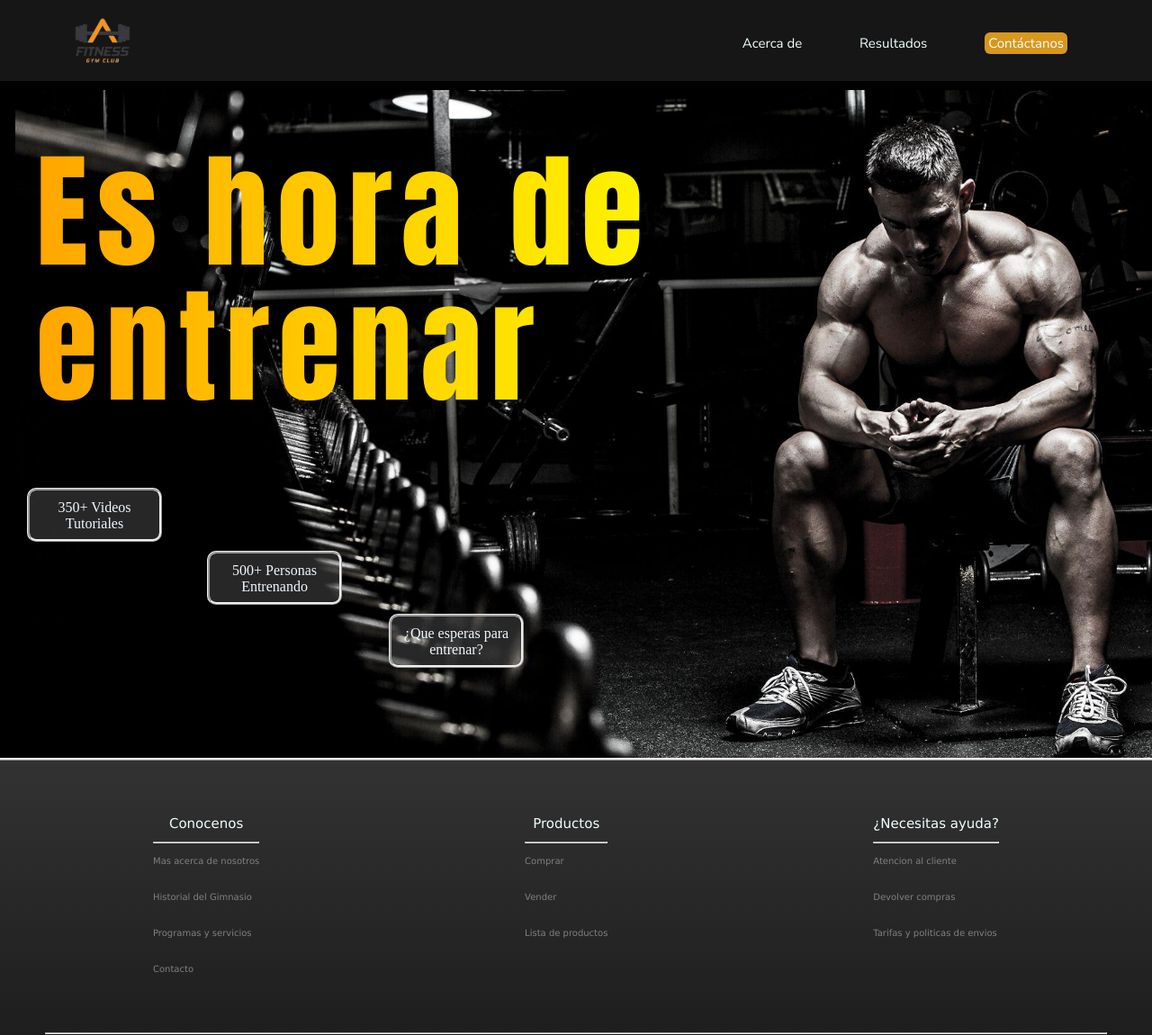
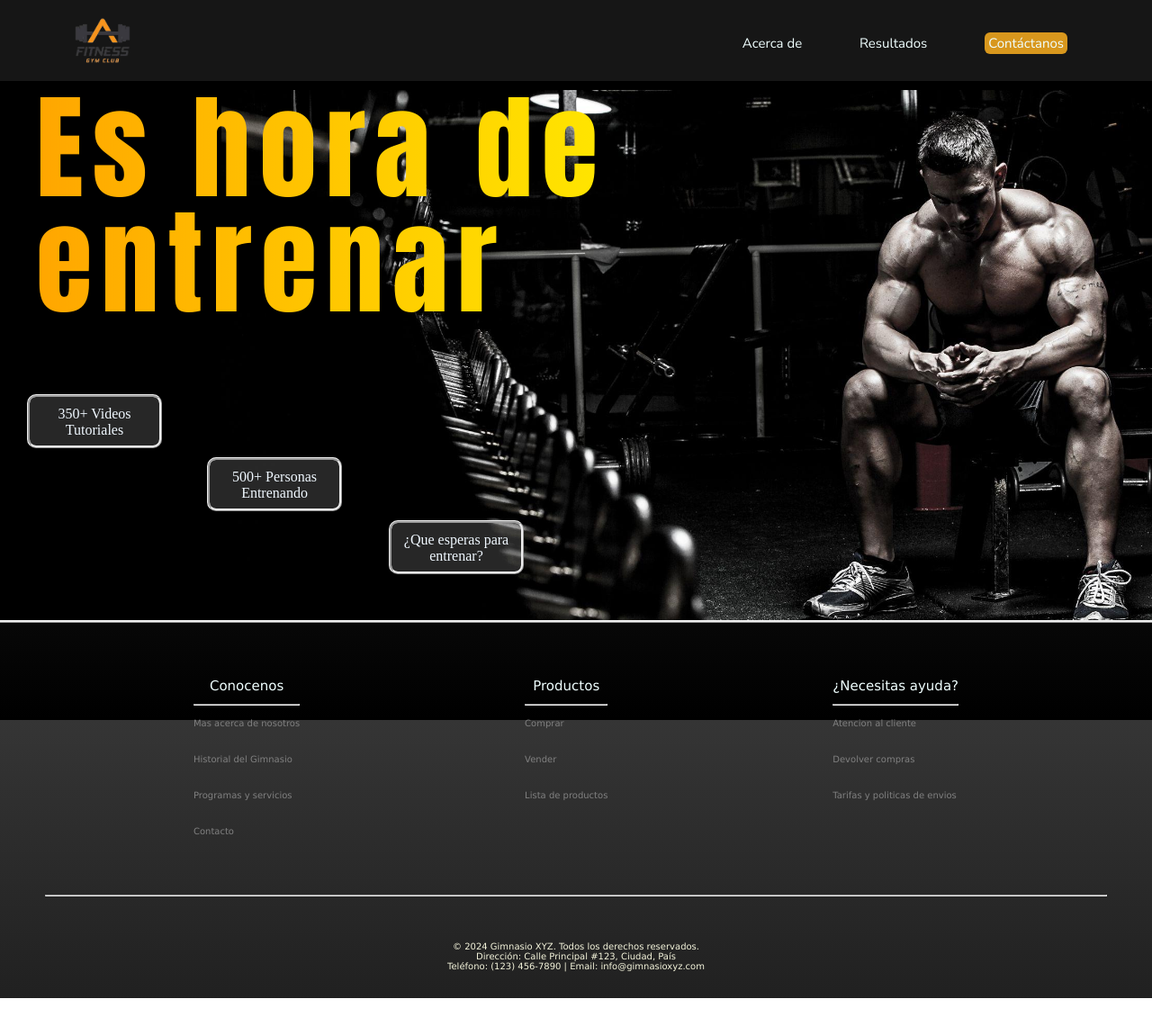
Before and after one commit to MohrCA/WorkGym.github.io, a plain HTML site: page index.html in a window 1280 px wide. Shown: the top 1150 px of the page at 90% size. After the commit the page ends 1109 px from the top, so only its background shows below. Drawn offline with Linux system fonts and the light colour scheme.

Commit message:
Ajuste pag. principal

```diff
--- a/index.html
+++ b/index.html
@@ -39,7 +39,7 @@
         <div class="contenedor">
             <p class="letraSection">Es hora de entrenar</p><br>
         </div>
-        <div>
+        <div class="contPrincipal">
             <div class="contenedor2">
                 <p>350+ Videos Tutoriales</p>
 
--- a/style/style.css
+++ b/style/style.css
@@ -91,7 +91,7 @@ section {
     overflow: hidden;
     width: 100%;
     padding-top: 50px;
-    padding-bottom: 100px;
+    padding-bottom: 4vw;
     border-style: ridge;
     border-left: none;
     border-right: none;
@@ -99,11 +99,13 @@ section {
 }
 
 .contenedor {
-    width: 800px;
-    padding-top: 100px;
+    width: 70vw;
+    padding-top: 100px auto;
     margin-left: 30px;
     font-family: "Nunito Sans", sans-serif, bold;
 }
+
+
 
 .contenedor2 {
     display: flex;
@@ -142,6 +144,7 @@ section {
     text-align: center;
 }
 
+
 .contenedor4 {
     display: flex;
     border-radius: 10px;
@@ -161,7 +164,7 @@ section {
 }
 
 .tamImagen {
-    width: 100%;
+    width: auto;
     height: auto;
     background: url(/imagenes/Background3.jpg);
     background-size: contain;
@@ -174,10 +177,10 @@ section {
 
 .letraSection {
     background: linear-gradient(to right, #FFA500, #FFFF00);
-    font-size: 140px;
+    font-size: 10vw;
     font-family: Impact, Haettenschweiler, 'Arial Narrow Bold', sans-serif;
-    line-height: 150px;
-    padding-top: 10px;
+    line-height: 10vw;
+    padding-top: 50px;
     padding-bottom: 10px;
     padding-left: 10px;
     padding-right: 10px;
@@ -206,9 +209,7 @@ footer {
     color: grey;
 }
 
-.listaFooter ul li {
-    transition: all 0.3s;
-}
+
 
 .contenido {
     text-align: center;
@@ -223,9 +224,9 @@ footer {
     flex-direction: row;
     flex: 1;
     padding-bottom: 50px;
-    justify-content: space-between;
-    margin-left: 120px;
-    margin-right: 120px;
+    justify-content: space-around;
+    margin-left: 5vh;
+    margin-right: 5vh;
 }
 
 #color {
```
